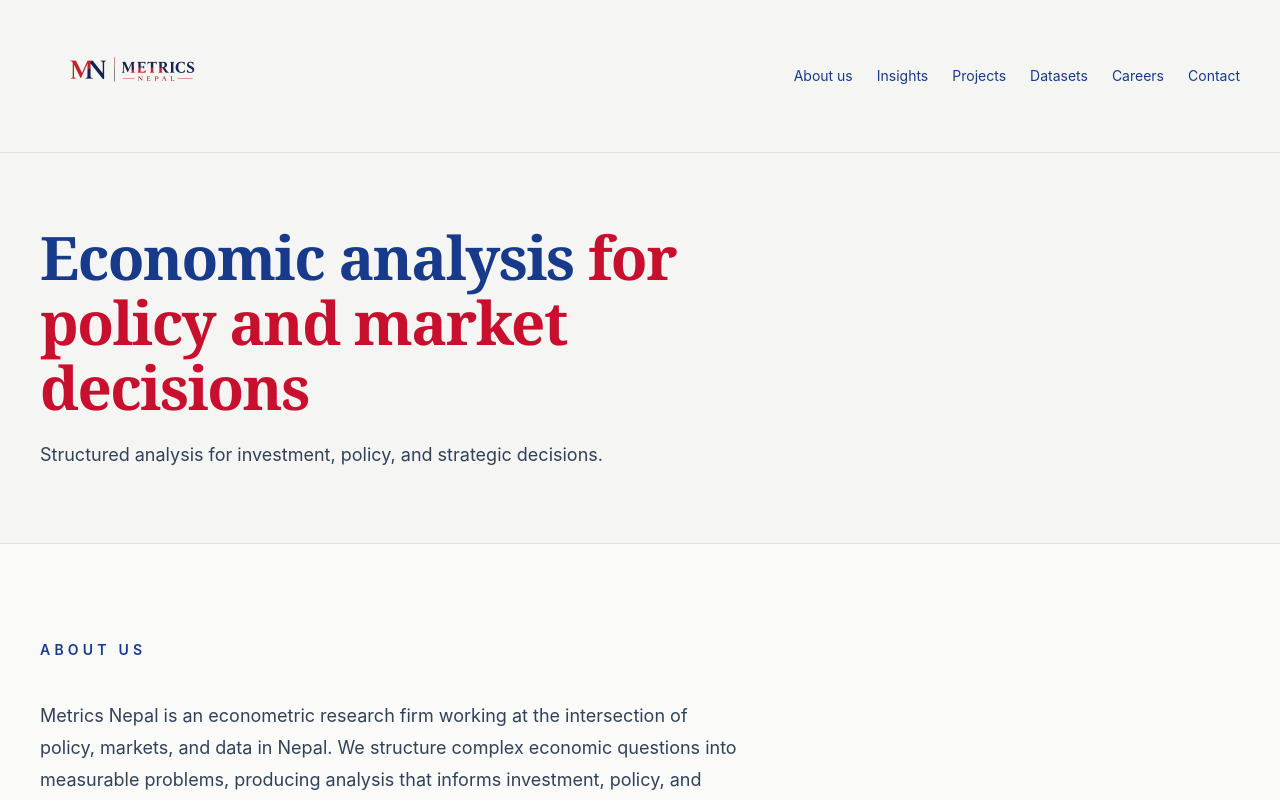
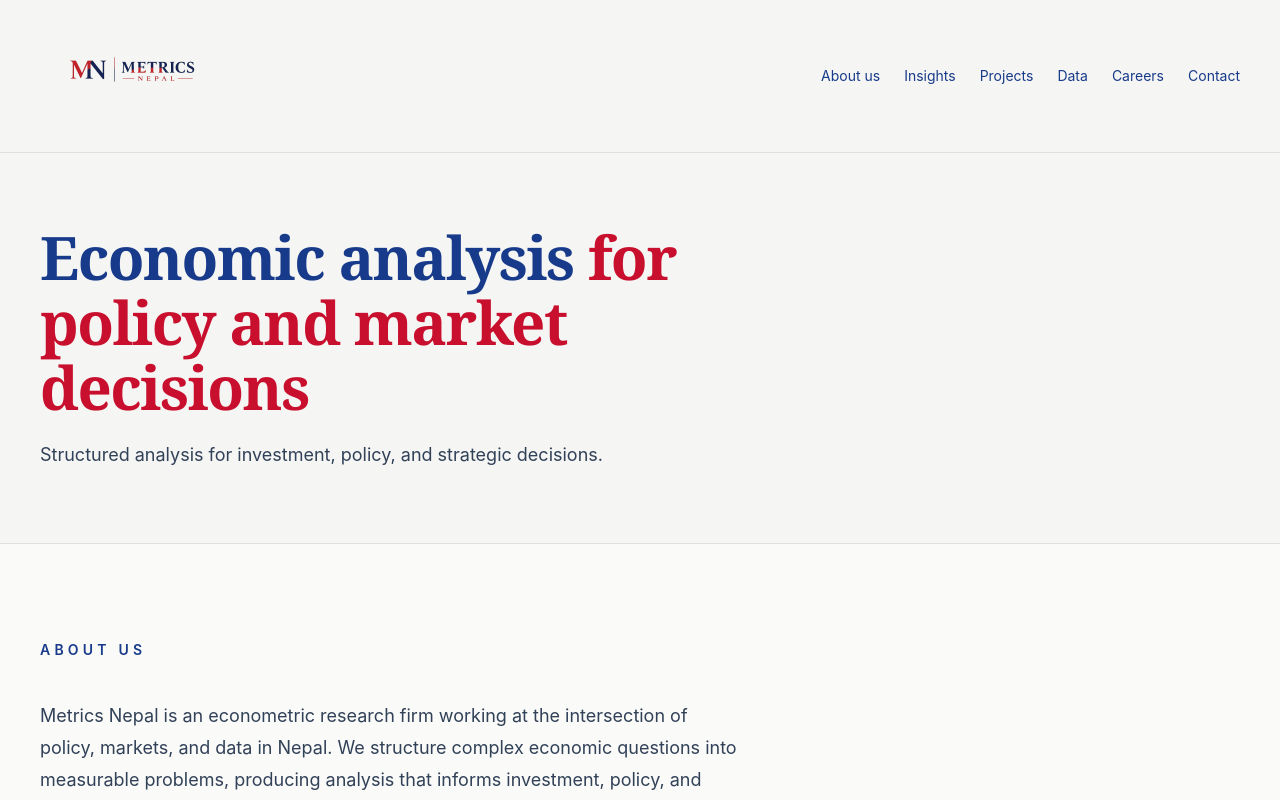
Before and after one commit to sgaut002/metrics-nepal-site, a React (Vite) app: page / in a window 1280 px wide. Shown: the top 800 px of the page. Built offline with nearby package versions, Linux system fonts and the light colour scheme.

Commit message:
Rename datasets nav to data

```diff
--- a/src/App.jsx
+++ b/src/App.jsx
@@ -21,7 +21,7 @@ const NAV_ITEMS = [
   { label: "About us", href: "/#about" },
   { label: "Insights", href: "/#insights" },
   { label: "Projects", href: "/#papers" },
-  { label: "Datasets", href: "/" },
+  { label: "Data", href: "/" },
   { label: "Careers", href: "/#careers" },
   { label: "Contact", href: "/#contact" },
 ];
```
